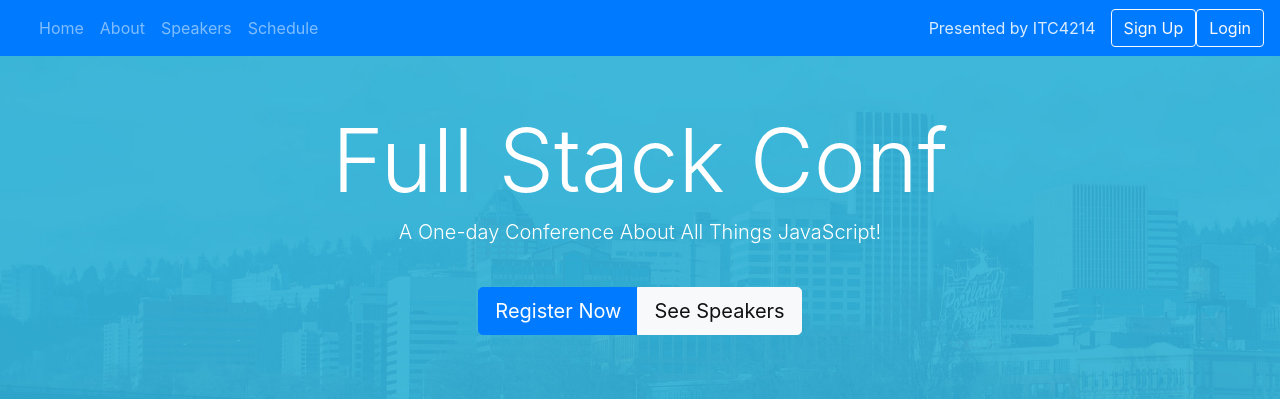
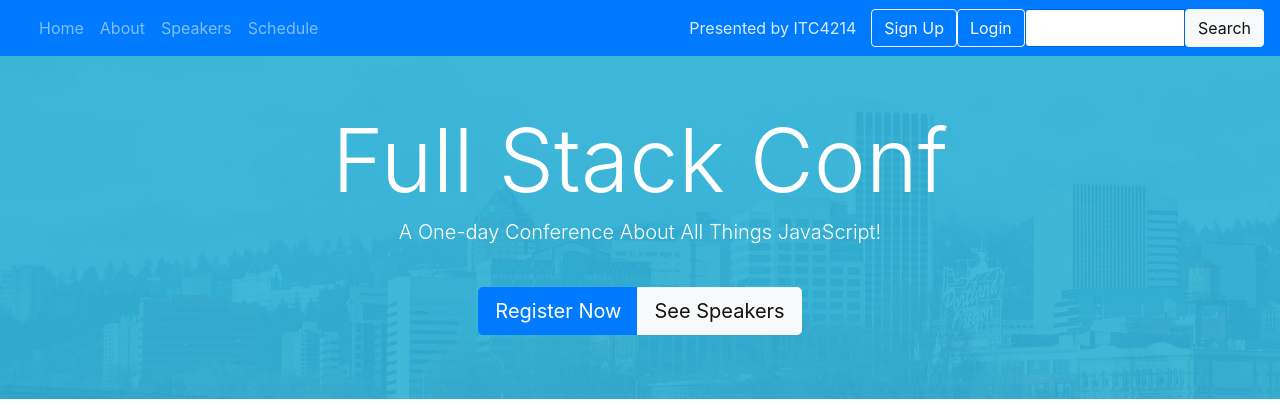
Before and after one commit to mcnallydm/fullstackdj, a Django app: page /about in a window 1280 px wide. Shown: the top 420 px of the page. Run offline with Django 3.2, Linux system fonts and the light colour scheme; some libraries are stand-ins or nearby versions.

Commit message:
added search

```diff
--- a/fullstack/templates/fullstack/layout.html
+++ b/fullstack/templates/fullstack/layout.html
@@ -45,6 +45,13 @@
         <a class='btn btn-outline-light' href="{% url 'signup' %}">Sign Up</a>
         <a class='btn btn-outline-light' href="{% url 'login' %}">Login</a>
         {% endif %}
+        <form class="text-center" method="POST" action="{% url 'search' %}">
+            {% csrf_token %}
+            <div class="input-group">
+                <input class="form-control" name="q" id="q" type="text">
+                <button type="submit" class="btn btn-light">Search</button>
+            </div>
+        </form>
     </nav>
     <!-- /navbar -->
 <!-- jumbotron -->
--- a/fullstack/urls.py
+++ b/fullstack/urls.py
@@ -12,4 +12,5 @@ urlpatterns = [
     path("login", views.LoginInterfaceView.as_view(), name="login"),
     path("logout", views.LogoutInterfaceView.as_view(), name="logout"),
     path("signup", views.SignUpView.as_view(), name="signup"),
+    path("search", views.search, name="search"),
 ]
--- a/fullstack/views.py
+++ b/fullstack/views.py
@@ -8,6 +8,15 @@ from .forms import *
 from django.contrib.auth.views import LoginView, LogoutView
 from django.contrib.auth.forms import UserCreationForm
 
+def search(request):
+    if request.method == "POST":
+        keyword = request.POST["q"]
+        results = Speaker.objects.filter(description__contains = keyword) | \
+            Speaker.objects.filter(name__contains = keyword) | \
+            Speaker.objects.filter(lastname__contains = keyword)
+        return render(request, "fullstack/speakers.html", {
+            "v_speakers" : results
+        })
 
 def index(request):
     return render(request, 'fullstack/index.html')
```
Also changed, not shown: db.sqlite3, 1 other file.
